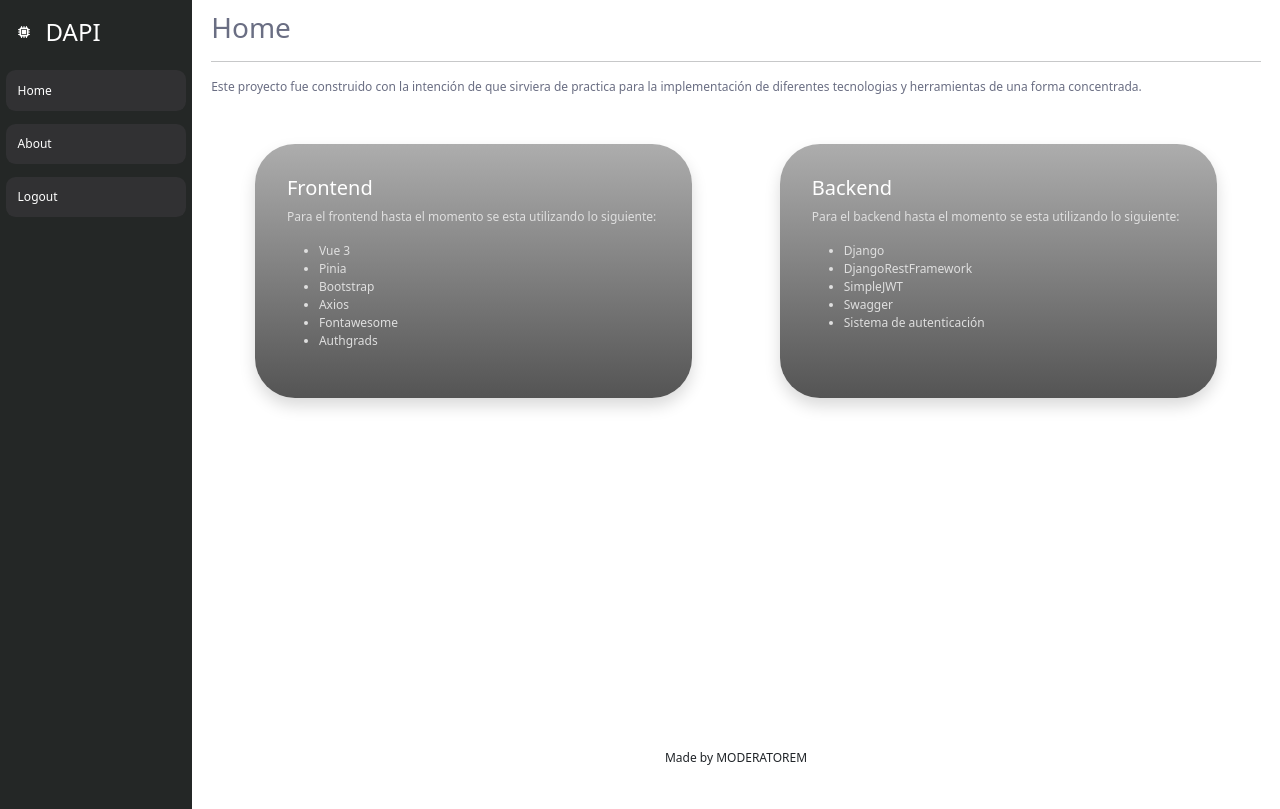
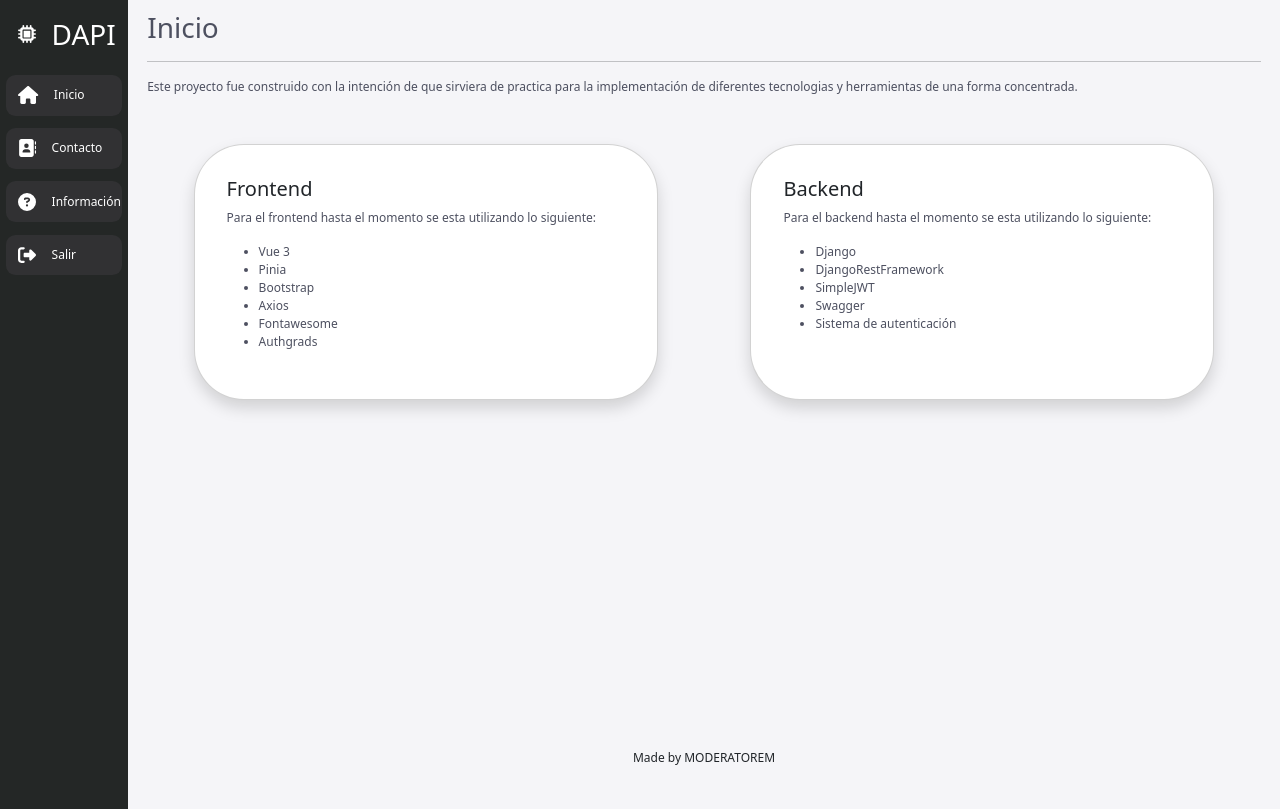
Before and after one commit to Christust/vue_base_app, a Vue app: page / in a window 1280 px wide. Built offline with nearby package versions, Linux system fonts and the light colour scheme.

Commit message:
scss suave

```diff
--- a/src/assets/scss/base/_utilities.scss
+++ b/src/assets/scss/base/_utilities.scss
@@ -3,22 +3,16 @@
   text-justify: inter-word;
 }
 
-.cardGradient {
-  background-image: linear-gradient($color-primary-light, $color-primary-dark);
-  color: $silver-200;
-  border: none;
-  border-radius: 40px;
-  .card-title {
-    color: $color-white;
-  }
-  p,
-  li {
-    color: $silver-200;
-  }
+.card {
+  border-radius: 50px;
+  background: #ffffff;
+  box-shadow:
+    3px 3px 10px #d9d9d9,
+    -3px -3px 10px #ffffff;
+
   img {
     aspect-ratio: 3/2;
     object-fit: contain;
-    mix-blend-mode: overlay;
   }
 }
 
--- a/src/assets/scss/base/_variables.scss
+++ b/src/assets/scss/base/_variables.scss
@@ -24,8 +24,8 @@ $silver-600: #888888;
 $silver-800: #676767;
 $silver-950: #363636;
 
-$color-titles-and-texts: #6a6e83;
-$background: #f8f9fd;
+$color-titles-and-texts: #4d5060;
+$background: #f5f5f8;
 
 // FONT
 $default-title-size: 14px;
--- a/src/assets/scss/base/index.scss
+++ b/src/assets/scss/base/index.scss
@@ -3,6 +3,7 @@
 
 body {
   box-sizing: border-box !important;
+  background-color: $background;
 }
 
 label,
--- a/src/assets/scss/layout/index.scss
+++ b/src/assets/scss/layout/index.scss
@@ -6,7 +6,7 @@
 }
 
 .sidebar {
-  width: 15vw;
+  width: 10vw;
   background-color: rgb(36, 39, 38);
   text-align: center;
   &__sidebarRouteContainer {
@@ -38,7 +38,7 @@
 }
 
 .sideMainContainer {
-  width: 85vw;
+  width: 90vw;
   padding: 0.7rem 1.2rem;
 }
 
--- a/src/components/navigation/SidebarComponent.vue
+++ b/src/components/navigation/SidebarComponent.vue
@@ -1,20 +1,20 @@
 <script setup>
-import { ref } from "vue";
+import { ref } from 'vue'
 import { useRouter } from 'vue-router'
-import routesConstant from "@/constants/routes";
-import { useAuthStore } from "@/stores/auth";
+import routesConstant from '@/constants/routes'
+import { useAuthStore } from '@/stores/auth'
 
-const authStore = useAuthStore();
+const authStore = useAuthStore()
 const router = useRouter()
-const routes = ref(routesConstant);
+const routes = ref(routesConstant)
 </script>
 
 <template>
   <nav class="sidebar">
     <div class="sidebar__sidebarRouteContainer">
       <div @click="router.push({ name: 'home' })" class="sidebar__sidebarRoute">
-        <font-awesome-icon icon="fa-solid fa-microchip" class="me-3" />
-        <h4 class="text-white m-0">DAPI</h4>
+        <font-awesome-icon size="xl" icon="fa-solid fa-microchip" class="me-3" />
+        <h3 class="text-white m-0">DAPI</h3>
       </div>
       <hr />
     </div>
@@ -28,6 +28,7 @@ const routes = ref(routesConstant);
           class="sidebar__sidebarRoute sidebar__sidebarRoute--button"
           @click="router.push({ name: route.name })"
         >
+          <font-awesome-icon size="xl" :icon="route.icon" class="me-3" />
           <span v-text="route.title"></span>
         </div>
       </div>
@@ -36,7 +37,8 @@ const routes = ref(routesConstant);
           @click="authStore.logout()"
           class="sidebar__sidebarRoute sidebar__sidebarRoute--button"
         >
-          <span>Logout</span>
+          <font-awesome-icon size="xl" icon="fa-solid fa-right-from-bracket" class="me-3" />
+          <span>Salir</span>
         </div>
       </div>
     </div>
--- a/src/constants/routes.js
+++ b/src/constants/routes.js
@@ -2,7 +2,7 @@ const routes = [
   {
     route: "/",
     name: "home",
-    title: "Home",
+    title: "Inicio",
     icon: "fa-solid fa-house",
   },
   // {
@@ -14,14 +14,16 @@ const routes = [
   //   route: "/users",
   //   name: "Usuarios",
   // },
-  // {
-  //   route: "/store",
-  //   name: "Inventario",
-  // },
+  {
+    route: "/contact",
+    name: "contact",
+    title: "Contacto",
+    icon: "fa-solid fa-address-book",
+  },
   {
     route: "/about",
     name: "about",
-    title: "About",
+    title: "Información",
     icon: "fa-solid fa-circle-question",
   },
 ];
--- a/src/icons/index.js
+++ b/src/icons/index.js
@@ -1,23 +1,29 @@
 /* import the fontawesome core */
-import { library } from "@fortawesome/fontawesome-svg-core";
+import { library } from '@fortawesome/fontawesome-svg-core'
 
 /* import specific icons */
-import { fas } from "@fortawesome/free-solid-svg-icons";
+import { fas } from '@fortawesome/free-solid-svg-icons'
 // import { far } from "@fortawesome/free-regular-svg-icons";
 // import { fab } from "@fortawesome/free-brands-svg-icons";
 
-const fasIcons = [fas.faMicrochip];
-const farIcons = [];
-const fabIcons = [];
+const fasIcons = [
+  fas.faMicrochip,
+  fas.faHouse,
+  fas.faCircleQuestion,
+  fas.faAddressBook,
+  fas.faRightFromBracket
+]
+const farIcons = []
+const fabIcons = []
 
 export default function registerComponents() {
   fasIcons.forEach((icon) => {
-    library.add(icon);
-  });
+    library.add(icon)
+  })
   fabIcons.forEach((icon) => {
-    library.add(icon);
-  });
+    library.add(icon)
+  })
   farIcons.forEach((icon) => {
-    library.add(icon);
-  });
+    library.add(icon)
+  })
 }
--- a/src/pages/AboutPage.vue
+++ b/src/pages/AboutPage.vue
@@ -19,41 +19,41 @@
     </p>
 
     <div class="row justify-content-between aling-items-center">
-      <div class="card cardGradient col-1">
+      <div class="card p-1 col-1">
         <img src="/images/logos/firebase.png" />
       </div>
-      <div class="card cardGradient col-1">
+      <div class="card p-1 col-1">
         <img src="/images/logos/github.png" />
       </div>
-      <div class="card cardGradient col-1">
+      <div class="card p-1 col-1">
         <img src="/images/logos/pinia.svg" />
       </div>
-      <div class="card cardGradient col-1">
+      <div class="card p-1 col-1">
         <img
           class="p-2"
           src="/images/logos/vue.svg"
         />
       </div>
-      <div class="card cardGradient col-1">
+      <div class="card p-1 col-1">
         <img
           class="p-1"
           src="/images/logos/bootstrap.svg"
         />
       </div>
-      <div class="card cardGradient col-1">
+      <div class="card p-1 col-1">
         <img src="/images/logos/axios.png" />
       </div>
-      <div class="card cardGradient col-1">
+      <div class="card p-1 col-1">
         <img
           src="/images/logos/fontawesome.svg"
         />
       </div>
-      <div class="card cardGradient col-1">
+      <div class="card p-1 col-1">
         <img
           src="/images/logos/vue-router.png"
         />
       </div>
-      <div class="card cardGradient col-1">
+      <div class="card p-1 col-1">
         <img
           class="p-1"
           src="/images/logos/github-actions.svg"
--- a/src/pages/HomePage.vue
+++ b/src/pages/HomePage.vue
@@ -28,7 +28,7 @@ const backendTecnologies = ref([
           herramientas de una forma concentrada.
         </p>
         <div class="d-flex justify-content-around my-5">
-          <div class="card cardGradient shadow p-3 col-5">
+          <div class="card shadow p-3 col-5">
             <div class="card-body">
               <h5 class="card-title">Frontend</h5>
               <p class="card-text">
@@ -45,7 +45,7 @@ const backendTecnologies = ref([
             </div>
           </div>
 
-          <div class="card cardGradient shadow p-3 col-5">
+          <div class="card shadow p-3 col-5">
             <div class="card-body">
               <h5 class="card-title">Backend</h5>
               <p class="card-text">
```
